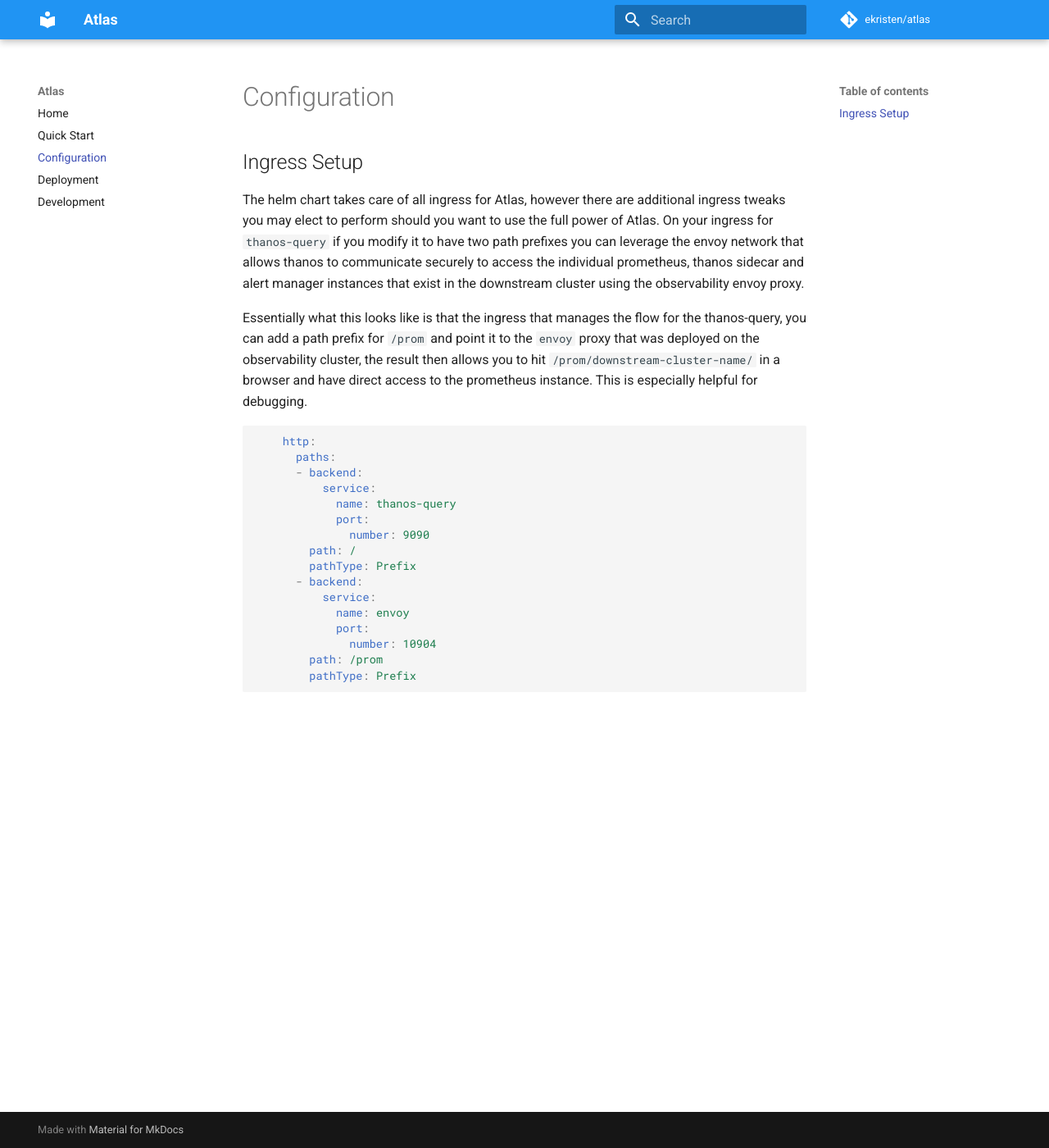
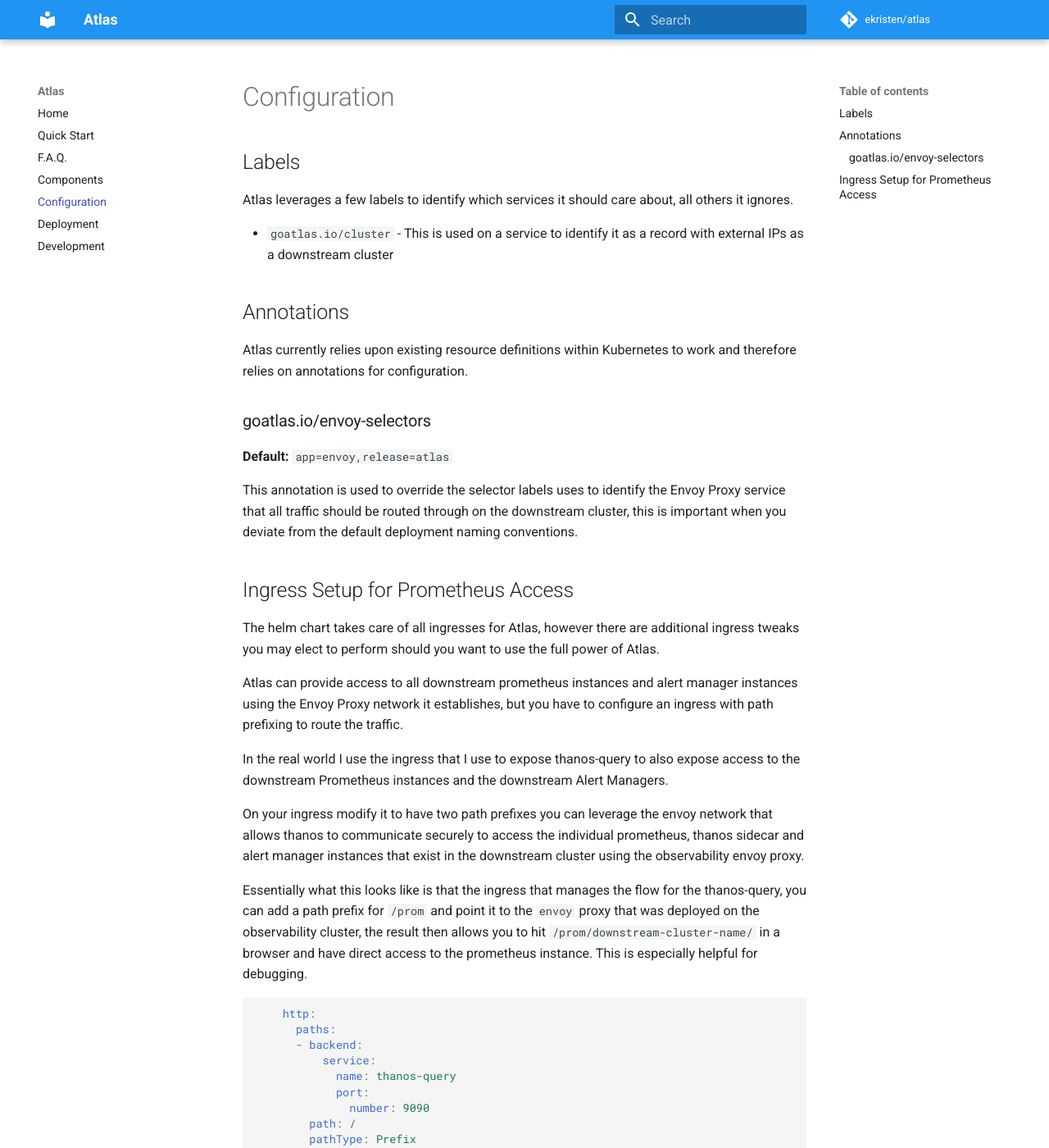
Before and after one commit to goatlas-io/atlas, an MkDocs documentation site: the page built from docs/configuration.md, in a window 1280 px wide and 1400 px high. Shown: the whole window at 82% size. Built offline with MkDocs 1.6.1 and Material for MkDocs 9.7.7, drawn with Linux system fonts in a browser that asks for light colours; comment, search, counter and statistics services are not loaded.

Commit message:
working on full documentation

```diff
--- a/docs/configuration.md
+++ b/docs/configuration.md
@@ -1,9 +1,31 @@
 
 # Configuration
 
-## Ingress Setup
+## Labels
 
-The helm chart takes care of all ingress for Atlas, however there are additional ingress tweaks you may elect to perform should you want to use the full power of Atlas. On your ingress for `thanos-query` if you modify it to have two path prefixes you can leverage the envoy network that allows thanos to communicate securely to access the individual prometheus, thanos sidecar and alert manager instances that exist in the downstream cluster using the observability envoy proxy.
+Atlas leverages a few labels to identify which services it should care about, all others it ignores.
+
+- `goatlas.io/cluster` - This is used on a service to identify it as a record with external IPs as a downstream cluster
+
+## Annotations
+
+Atlas currently relies upon existing resource definitions within Kubernetes to work and therefore relies on annotations for configuration.
+
+### goatlas.io/envoy-selectors
+
+**Default:** `app=envoy,release=atlas`
+
+This annotation is used to override the selector labels uses to identify the Envoy Proxy service that all traffic should be routed through on the downstream cluster, this is important when you deviate from the default deployment naming conventions.
+
+## Ingress Setup for Prometheus Access
+
+The helm chart takes care of all ingresses for Atlas, however there are additional ingress tweaks you may elect to perform should you want to use the full power of Atlas.
+
+Atlas can provide access to all downstream prometheus instances and alert manager instances using the Envoy Proxy network it establishes, but you have to configure an ingress with path prefixing to route the traffic.
+
+In the real world I use the ingress that I use to expose thanos-query to also expose access to the downstream Prometheus instances and the downstream Alert Managers.
+
+On your ingress modify it to have two path prefixes you can leverage the envoy network that allows thanos to communicate securely to access the individual prometheus, thanos sidecar and alert manager instances that exist in the downstream cluster using the observability envoy proxy.
 
 Essentially what this looks like is that the ingress that manages the flow for the thanos-query, you can add a path prefix for `/prom` and point it to the `envoy` proxy that was deployed on the observability cluster, the result then allows you to hit `/prom/downstream-cluster-name/` in a browser and have direct access to the prometheus instance. This is especially helpful for debugging.
 
--- a/mkdocs.yml
+++ b/mkdocs.yml
@@ -32,6 +32,8 @@ markdown_extensions:
 nav:
   - Home: index.md
   - Quick Start: quick-start.md
+  - F.A.Q.: faq.md
+  - Components: components.md
   - Configuration: configuration.md
   - Deployment: deployment.md
   - Development: development.md
```
Also changed, not shown: docs/components.md (added, +34 -0 lines), docs/deployment.md (+8 -0 lines), docs/faq.md (added, +5 -0 lines), docs/index.md (+3 -0 lines), hack/deployment/README.md (added, +5 -0 lines).
